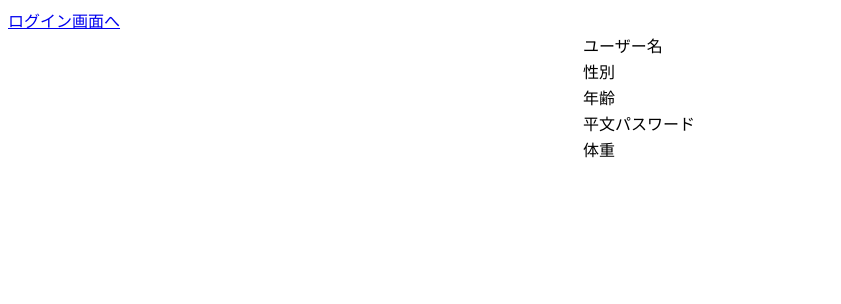
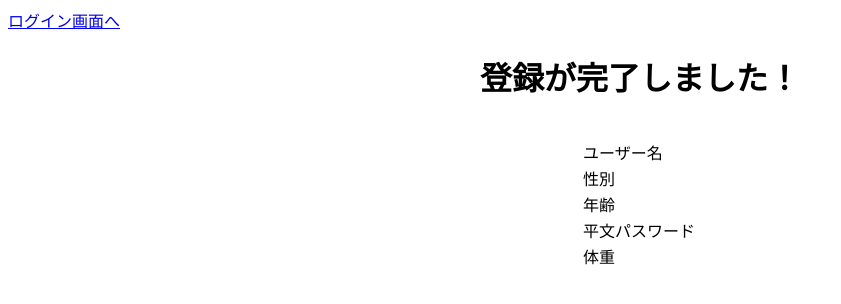
Before and after one commit to sho5518/flask, a Flask app: template templates/info.html in a window 1280 px wide. Shown: the top 304 px of the page, without its empty margins (0-841 px from the left). Run offline with Flask 2, Linux system fonts and the light colour scheme; the template is opened without the code that fills it, so the values that code supplies are empty; some libraries are stand-ins or nearby versions.

Commit message:
Update info.html

```diff
--- a/templates/info.html
+++ b/templates/info.html
@@ -1,5 +1,6 @@
 <a href="login">ログイン画面へ</a>
 <body>
+<h1 style="text-align: center">登録が完了しました！</h1><br>
 <table align="center" cellspacing="0">
     <tr><td align="rignt">ユーザー名</td><td>{{ username|safe }}</td></tr>
     <tr><td align="rignt">性別</td><td>{{ sex|safe }}</td></tr>
```
